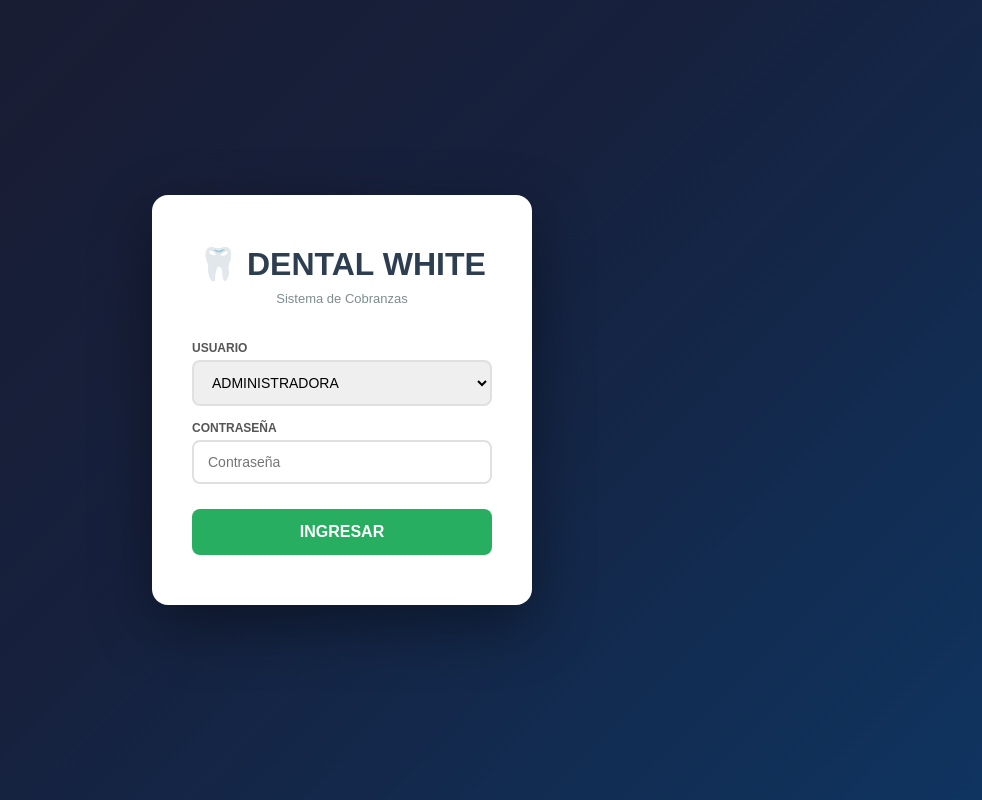
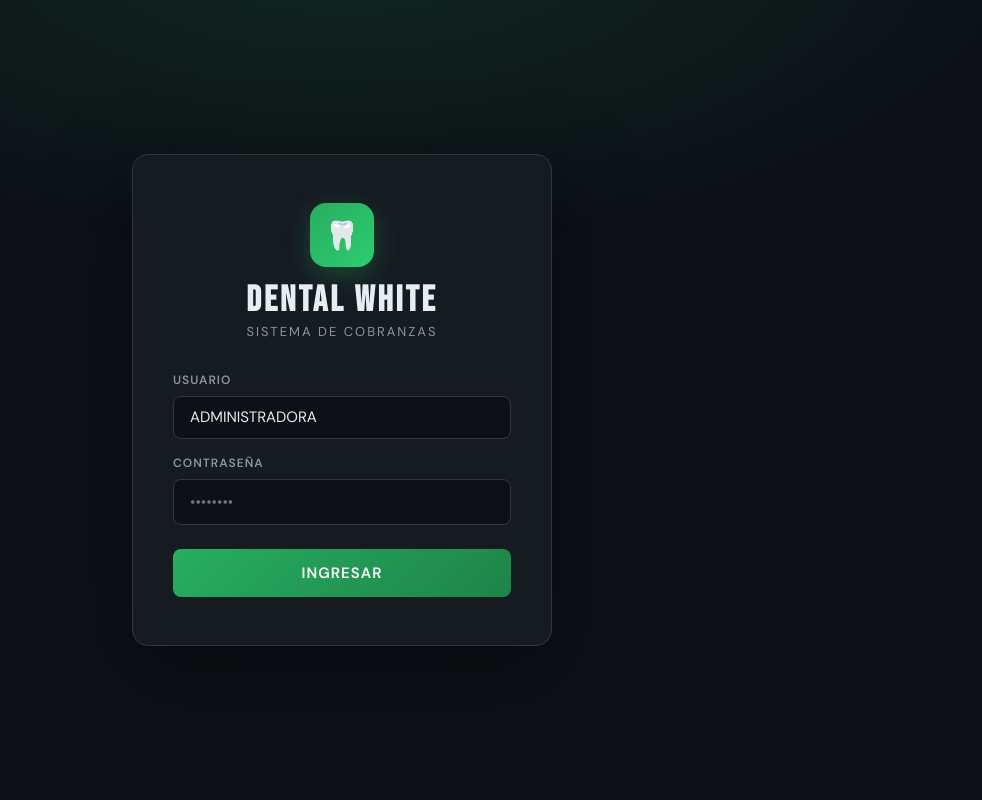
Before and after one commit to nenuluzzi-dotcom/Dental-white, a FastAPI app: page / in a window 1280 px wide. Shown: the whole page, without its empty margins (298-1280 px from the left). Run offline with FastAPI, Linux system fonts and the light colour scheme.

Commit message:
Update login.html

```diff
--- a/templates/login.html
+++ b/templates/login.html
@@ -3,72 +3,172 @@
 <head>
 <meta charset="UTF-8">
 <meta name="viewport" content="width=device-width, initial-scale=1.0">
-<title>DENTAL WHITE — Login</title>
+<title>LOGIN - DENTAL WHITE</title>
+<link href="https://fonts.googleapis.com/css2?family=Bebas+Neue&family=DM+Sans:wght@300;400;500;600&display=swap" rel="stylesheet">
 <style>
-  * { margin:0; padding:0; box-sizing:border-box; }
+  *, *::before, *::after { box-sizing: border-box; margin: 0; padding: 0; }
+  :root {
+    --verde: #27ae60;
+    --verde-dark: #1e8449;
+    --bg: #0d1117;
+    --card: #161b22;
+    --border: #30363d;
+    --text: #e6edf3;
+    --muted: #8b949e;
+  }
   body {
-    font-family: Arial, sans-serif;
-    background: linear-gradient(135deg, #1a1a2e 0%, #16213e 50%, #0f3460 100%);
+    background: var(--bg);
     min-height: 100vh;
-    display: flex; align-items: center; justify-content: center;
+    display: flex;
+    align-items: center;
+    justify-content: center;
+    font-family: 'DM Sans', sans-serif;
+    position: relative;
+    overflow: hidden;
+  }
+  body::before {
+    content: '';
+    position: fixed;
+    inset: 0;
+    background: radial-gradient(ellipse 80% 60% at 50% -10%, rgba(39,174,96,0.15) 0%, transparent 70%);
+    pointer-events: none;
   }
   .card {
-    background: white; border-radius: 16px;
-    padding: 50px 40px; width: 380px;
-    box-shadow: 0 20px 60px rgba(0,0,0,0.4);
+    background: var(--card);
+    border: 1px solid var(--border);
+    border-radius: 16px;
+    padding: 48px 40px;
+    width: 100%;
+    max-width: 420px;
+    box-shadow: 0 24px 80px rgba(0,0,0,0.5);
+    position: relative;
+    z-index: 1;
+  }
+  .logo {
     text-align: center;
+    margin-bottom: 32px;
   }
-  .logo { font-size: 32px; font-weight: bold; color: #2c3e50; margin-bottom: 8px; }
-  .sub  { color: #7f8c8d; font-size: 13px; margin-bottom: 35px; }
-  label { display:block; text-align:left; font-size:12px; font-weight:bold;
-          color:#555; margin-bottom:5px; margin-top:15px; }
+  .logo-icon {
+    width: 64px;
+    height: 64px;
+    background: linear-gradient(135deg, var(--verde), #2ecc71);
+    border-radius: 16px;
+    display: flex;
+    align-items: center;
+    justify-content: center;
+    font-size: 28px;
+    margin: 0 auto 16px;
+    box-shadow: 0 8px 24px rgba(39,174,96,0.3);
+  }
+  h1 {
+    font-family: 'Bebas Neue', sans-serif;
+    font-size: 36px;
+    letter-spacing: 3px;
+    color: var(--text);
+    line-height: 1;
+  }
+  .subtitle {
+    color: var(--muted);
+    font-size: 13px;
+    margin-top: 4px;
+    letter-spacing: 2px;
+    text-transform: uppercase;
+  }
+  .field { margin-bottom: 16px; }
+  label {
+    display: block;
+    font-size: 12px;
+    font-weight: 600;
+    letter-spacing: 1px;
+    text-transform: uppercase;
+    color: var(--muted);
+    margin-bottom: 8px;
+  }
   select, input {
-    width:100%; padding:12px 14px; border:2px solid #e0e0e0;
-    border-radius:8px; font-size:14px; outline:none;
-    transition: border-color .2s;
+    width: 100%;
+    background: var(--bg);
+    border: 1px solid var(--border);
+    border-radius: 8px;
+    color: var(--text);
+    font-family: 'DM Sans', sans-serif;
+    font-size: 15px;
+    padding: 12px 16px;
+    outline: none;
+    transition: border-color 0.2s;
+    appearance: none;
   }
-  select:focus, input:focus { border-color: #3498db; }
+  select:focus, input:focus { border-color: var(--verde); }
+  select { cursor: pointer; }
   .btn {
-    margin-top: 25px; width:100%; padding:14px;
-    background: #27ae60; color:white; border:none;
-    border-radius:8px; font-size:16px; font-weight:bold;
-    cursor:pointer; transition: background .2s;
+    width: 100%;
+    background: linear-gradient(135deg, var(--verde), var(--verde-dark));
+    color: white;
+    border: none;
+    border-radius: 8px;
+    font-family: 'DM Sans', sans-serif;
+    font-size: 15px;
+    font-weight: 600;
+    letter-spacing: 1px;
+    padding: 14px;
+    cursor: pointer;
+    margin-top: 8px;
+    transition: opacity 0.2s, transform 0.1s;
   }
-  .btn:hover { background: #229954; }
-  .error { color:#e74c3c; font-size:13px; margin-top:12px; display:none; }
+  .btn:hover { opacity: 0.9; transform: translateY(-1px); }
+  .btn:active { transform: translateY(0); }
+  .error {
+    background: rgba(231,76,60,0.1);
+    border: 1px solid rgba(231,76,60,0.3);
+    color: #e74c3c;
+    border-radius: 8px;
+    padding: 10px 14px;
+    font-size: 13px;
+    margin-top: 12px;
+    display: none;
+  }
 </style>
 </head>
 <body>
 <div class="card">
-  <div class="logo">🦷 DENTAL WHITE</div>
-  <div class="sub">Sistema de Cobranzas</div>
-  <form id="form">
-    <label>USUARIO</label>
-    <select name="usuario" id="usuario">
-      <option>ADMINISTRADORA</option>
-      <option>NENNELLA</option>
-      <option>MICAELA</option>
-    </select>
-    <label>CONTRASEÑA</label>
-    <input type="password" name="clave" id="clave" placeholder="Contraseña">
-    <button class="btn" type="submit">INGRESAR</button>
-    <div class="error" id="err">Clave incorrecta</div>
+  <div class="logo">
+    <div class="logo-icon">🦷</div>
+    <h1>DENTAL WHITE</h1>
+    <div class="subtitle">Sistema de Cobranzas</div>
+  </div>
+  <form id="formLogin">
+    <div class="field">
+      <label>Usuario</label>
+      <select name="usuario" id="usuario">
+        <option value="ADMINISTRADORA">ADMINISTRADORA</option>
+        <option value="NENNELLA">NENNELLA</option>
+        <option value="MICAELA">MICAELA</option>
+      </select>
+    </div>
+    <div class="field">
+      <label>Contraseña</label>
+      <input type="password" name="clave" id="clave" placeholder="••••••••" autocomplete="current-password">
+    </div>
+    <button type="submit" class="btn">INGRESAR</button>
+    <div class="error" id="error">Clave incorrecta. Intentá de nuevo.</div>
   </form>
 </div>
 <script>
-document.getElementById('form').onsubmit = async e => {
+document.getElementById('formLogin').addEventListener('submit', async (e) => {
   e.preventDefault();
   const fd = new FormData(e.target);
-  const r  = await fetch('/login', {method:'POST', body: fd});
-  if (r.ok) {
-    const d = await r.json();
-    sessionStorage.setItem('usuario', d.usuario);
-    sessionStorage.setItem('provincias', JSON.stringify(d.provincias));
-    window.location = '/panel';
+  const res = await fetch('/login', { method: 'POST', body: fd });
+  if (res.ok) {
+    const data = await res.json();
+    sessionStorage.setItem('usuario', data.usuario);
+    sessionStorage.setItem('provincias', JSON.stringify(data.provincias));
+    window.location.href = '/panel';
   } else {
-    document.getElementById('err').style.display = 'block';
+    document.getElementById('error').style.display = 'block';
   }
-};
+});
+document.getElementById('clave').addEventListener('input', () => {
+  document.getElementById('error').style.display = 'none';
+});
 </script>
 </body>
 </html>
```
